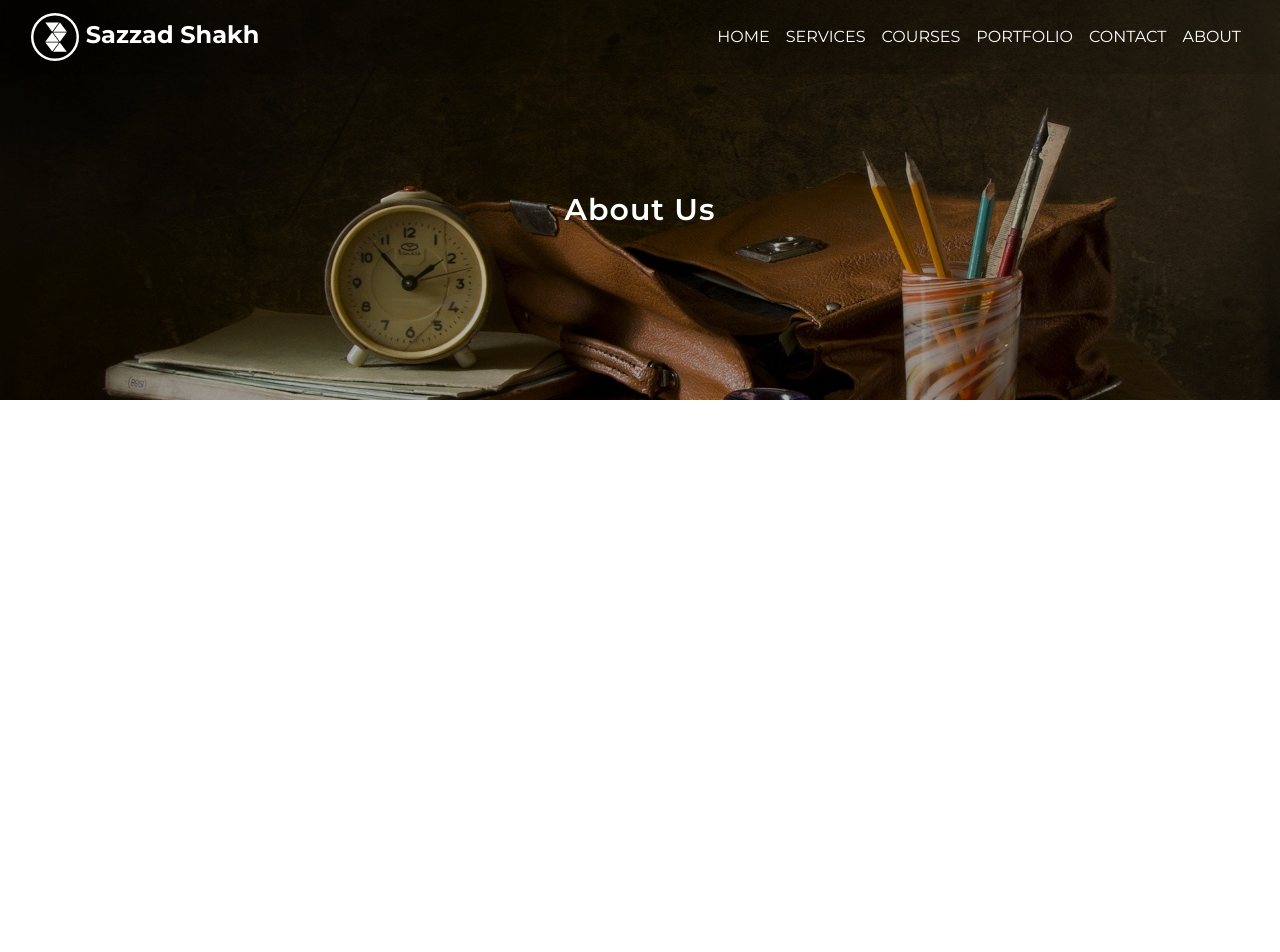
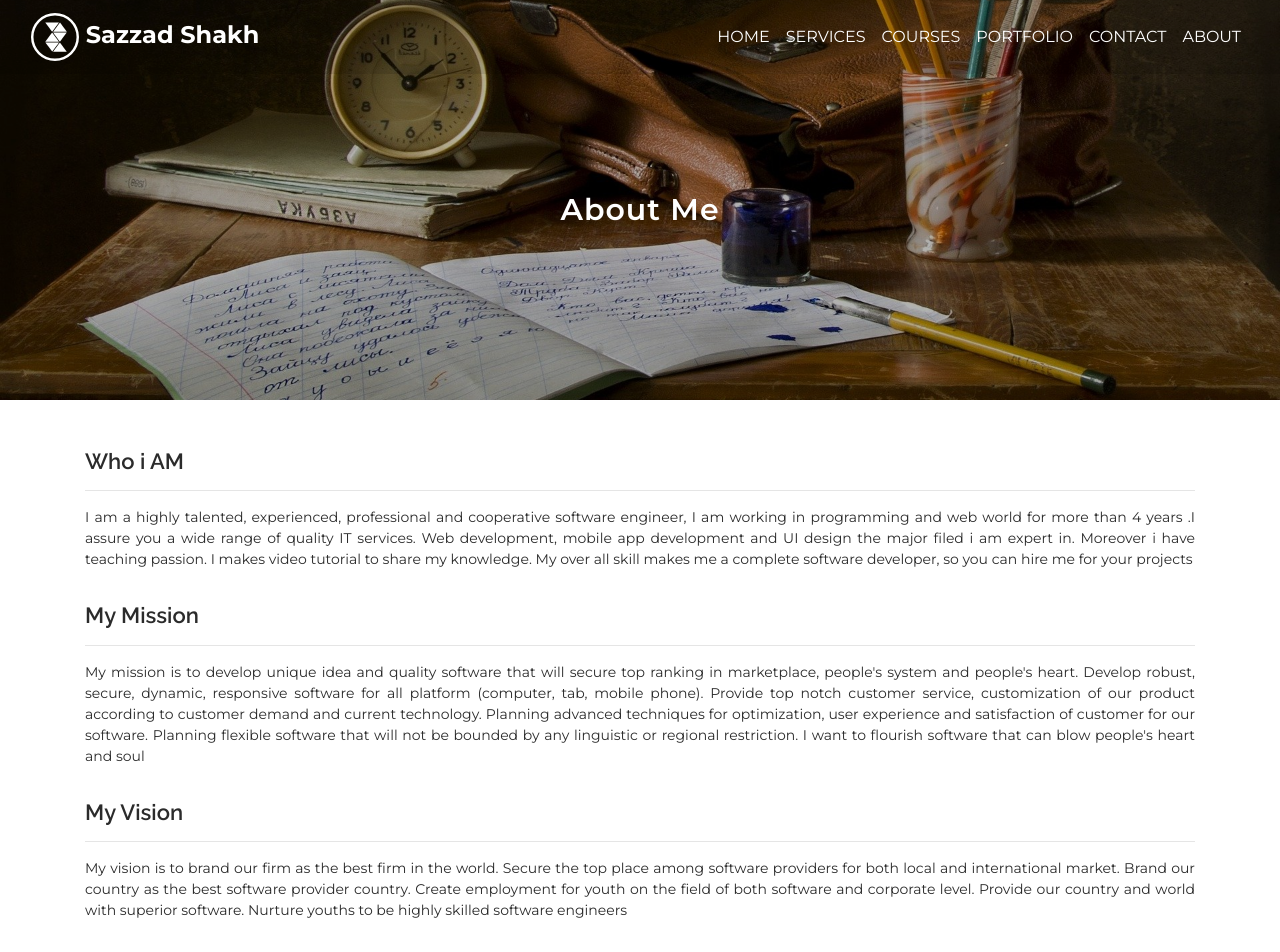
Before and after one commit to sazzadshakhbd/react-website, a React (Create React App) app: page / in a window 1280 px wide. Shown: the top 952 px of the page. Before the commit the page ends 800 px from the top, so only its background shows below. Built offline with nearby package versions, Linux system fonts and the light colour scheme.

Commit message:
create about page

```diff
--- a/src/App.js
+++ b/src/App.js
@@ -1,11 +1,10 @@
 import React from "react";
-import TopBannerAll from "./components/TopBannerAll/TopBannerAll";
-import TopNavigation from "./components/TopNavigation/TopNavigation";
+import AboutPage from "./pages/AboutPage";
+
 function App() {
   return (
     <div>
-      <TopNavigation></TopNavigation>
-      <TopBannerAll pageTitle="About Us"></TopBannerAll>
+      <AboutPage></AboutPage>
     </div>
   );
 }
--- a/src/asset/css/custom.css
+++ b/src/asset/css/custom.css
@@ -344,3 +344,19 @@
   color: #fff;
   letter-spacing: 1px;
 }
+.AboutUsContent {
+  margin: 0 0 2rem 0;
+}
+.AboutUsContent h2 {
+  color:#2b2b2b;
+  font-size: 22px;
+  font-family: 'Raleway', sans-serif;
+  font-weight: 600;
+}
+.AboutUsContent p {
+  font-family: 'Montserrat', sans-serif;
+  font-size: 14px;
+  font-weight: 400;
+  color: #2b2b2b;
+  text-align: justify;
+}
--- /dev/null
+++ b/src/components/AboutUsContent/AboutUsContent.jsx
@@ -0,0 +1,34 @@
+import React, { Component, Fragment } from 'react';
+import { Container, Row, Col } from 'react-bootstrap';
+
+class AboutUsContent extends Component {
+  render() {
+    return (
+      <Fragment>
+        <Container className="mt-5">
+          <Row>
+            <Col sm={12} lg={12} md={12}>
+              <div className="AboutUsContent">
+                <h2>Who i AM</h2>
+                <hr></hr>
+                <p>I am a highly talented, experienced, professional and cooperative software engineer, I am working in programming and web world for more than 4 years .I assure you a wide range of quality IT services. Web development, mobile app development and UI design the major filed i am expert in. Moreover i have teaching passion. I makes video tutorial to share my knowledge. My over all skill makes me a complete software developer, so you can hire me for your projects</p>
+              </div>
+              <div className="AboutUsContent">
+                <h2>My Mission</h2>
+                <hr></hr>
+                <p>My mission is to develop unique idea and quality software that will secure top ranking in marketplace, people's system and people's heart. Develop robust, secure, dynamic, responsive software for all platform (computer, tab, mobile phone). Provide top notch customer service, customization of our product according to customer demand and current technology. Planning advanced techniques for optimization, user experience and satisfaction of customer for our software. Planning flexible software that will not be bounded by any linguistic or regional restriction. I want to flourish software that can blow people's heart and soul </p>
+              </div>
+              <div className="AboutUsContent">
+                <h2>My Vision</h2>
+                <hr></hr>
+                <p>My vision is to brand our firm as the best firm in the world. Secure the top place among software providers for both local and international market. Brand our country as the best software provider country. Create employment for youth on the field of both software and corporate level. Provide our country and world with superior software. Nurture youths to be highly skilled software engineers</p>
+              </div>
+            </Col>
+          </Row>
+        </Container>
+      </Fragment>
+    );
+  }
+}
+
+export default AboutUsContent;
--- /dev/null
+++ b/src/pages/AboutPage.jsx
@@ -0,0 +1,22 @@
+import React, { Component, Fragment } from 'react';
+import AboutUsContent from "../components/AboutUsContent/AboutUsContent";
+import TopBannerAll from "../components/TopBannerAll/TopBannerAll";
+import TopNavigation from "../components/TopNavigation/TopNavigation";
+import Footer from "../components/Footer/Footer";
+
+class AboutPage extends Component {
+  render() {
+    return (
+      <Fragment>
+        <div>
+          <TopNavigation></TopNavigation>
+          <TopBannerAll pageTitle="About Me"></TopBannerAll>
+          <AboutUsContent></AboutUsContent>
+          <Footer></Footer>
+        </div>
+      </Fragment>
+    );
+  }
+}
+
+export default AboutPage;
```
